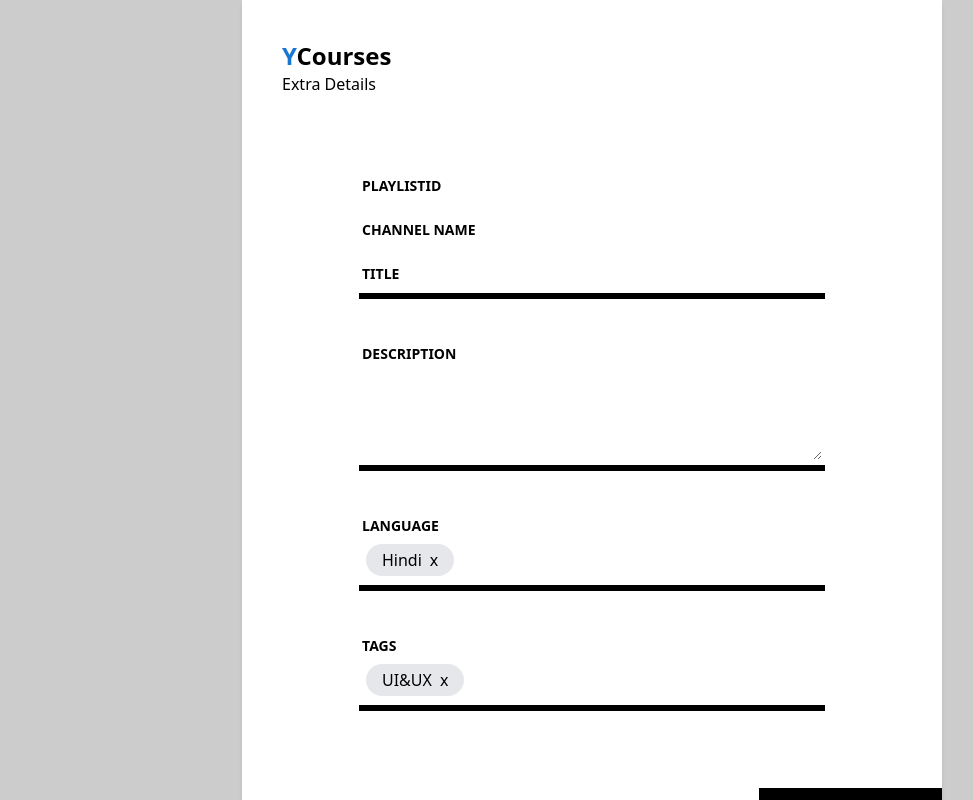
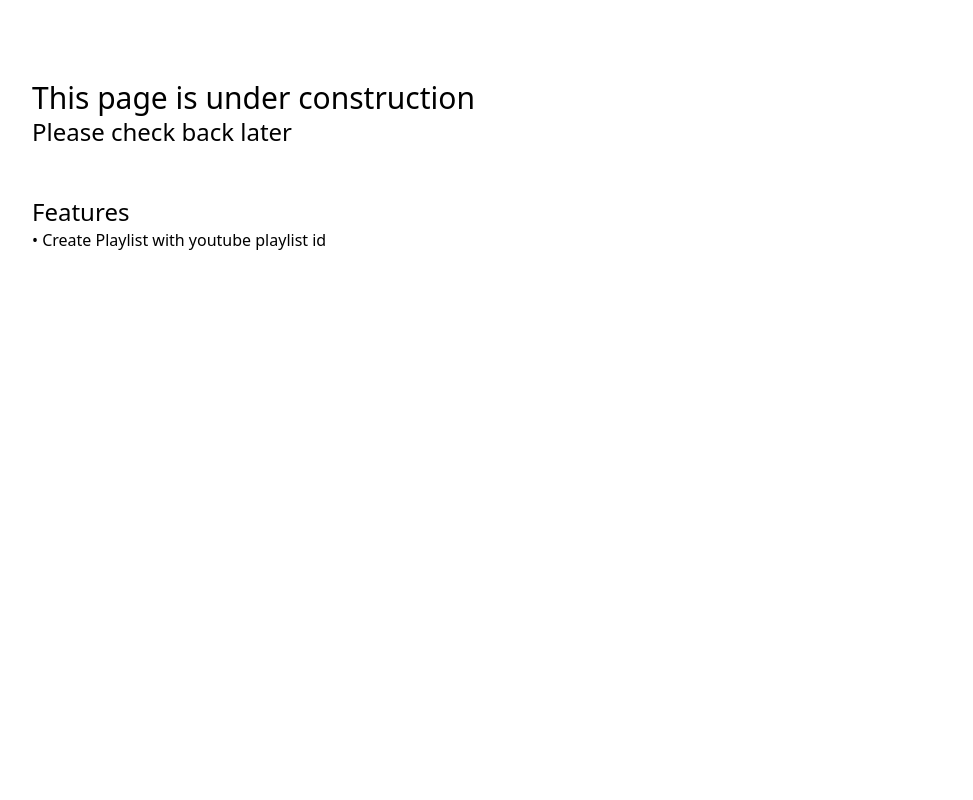
Before and after one commit to piyush-bit/YTLectures, a React (Vite) app: page /create in a window 1280 px wide. Shown: the whole page, without its empty margins (48-1021 px from the left). Built offline with nearby package versions, Linux system fonts and the light colour scheme; no server answers.

Commit message:
added cunstruction warning

```diff
--- a/src/App.jsx
+++ b/src/App.jsx
@@ -19,6 +19,7 @@ import { useDispatch } from 'react-redux'
 import { addUser } from './features/UserSlice.js'
 import Profile from './components/Profile/Profile.jsx'
 import Finalizing from './components/Create/Finalizing.jsx'
+import ConstructionAlert from './components/Create/ConstructionAlert.jsx'
 
 
 function App() {
@@ -69,13 +70,16 @@ function App() {
       path : '/forgotpassword' , element :<ForgotPassword/>,
     },
     {
-      path : '/create' , element :<Finalizing/>,
+      path : '/create' , element :<ConstructionAlert/>,
     },
     {
       path : '/lecture' , element :<LecturePage/>,
     },
     {
       path : '/profile' , element :<Profile/>,
+    },
+    {
+      path : '/test' , element :<CreatePage/>,
     },
   ])
 
--- /dev/null
+++ b/src/components/Create/ConstructionAlert.jsx
@@ -0,0 +1,20 @@
+import React from 'react'
+
+function ConstructionAlert() {
+  return (
+    <div className='py-20 px-20'>
+        <h1 className='text-3xl'>This page is under construction</h1>
+        <h1 className='text-2xl'>Please check back later</h1>
+
+        <br />
+        <br />
+
+        <h1 className='text-2xl'>Features</h1>
+        <h1>• Create Playlist with youtube playlist id</h1>
+
+
+    </div>
+  )
+}
+
+export default ConstructionAlert
```
